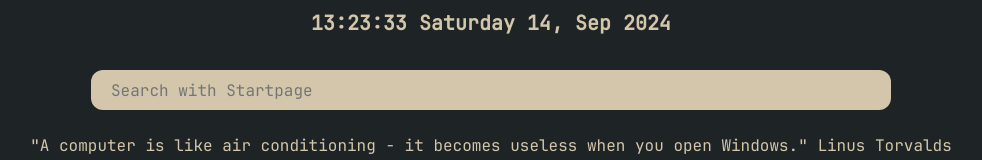
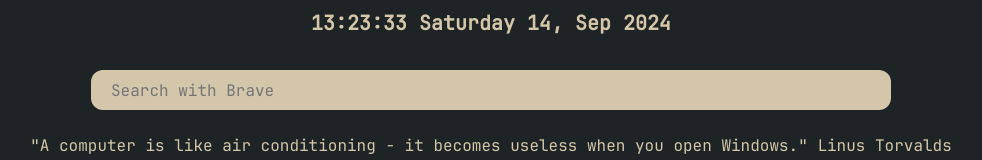
Before and after one commit to Bluewolf787/Startpage, an Angular app: page / in a window 1280 px wide. Shown: the part 203-363 px from the top of the page, without its empty margins (149-1131 px from the left). Built offline with nearby package versions, Linux system fonts and the light colour scheme; a web font is replaced by a local one.

Commit message:
develop: change search engine to brave

```diff
--- a/src/app/pages/startpage/startpage.component.html
+++ b/src/app/pages/startpage/startpage.component.html
@@ -25,15 +25,15 @@
   <div>
     <form
       id="search-form"
-      action="https://www.startpage.com/do/search"
+      action="https://search.brave.com/search"
       method="GET"
     >
       <input
         class="bg-color-white color-black"
         id="search"
         type="text"
-        name="query"
-        placeholder="Search with Startpage"
+        name="q"
+        placeholder="Search with Brave"
       />
     </form>
   </div>
```
